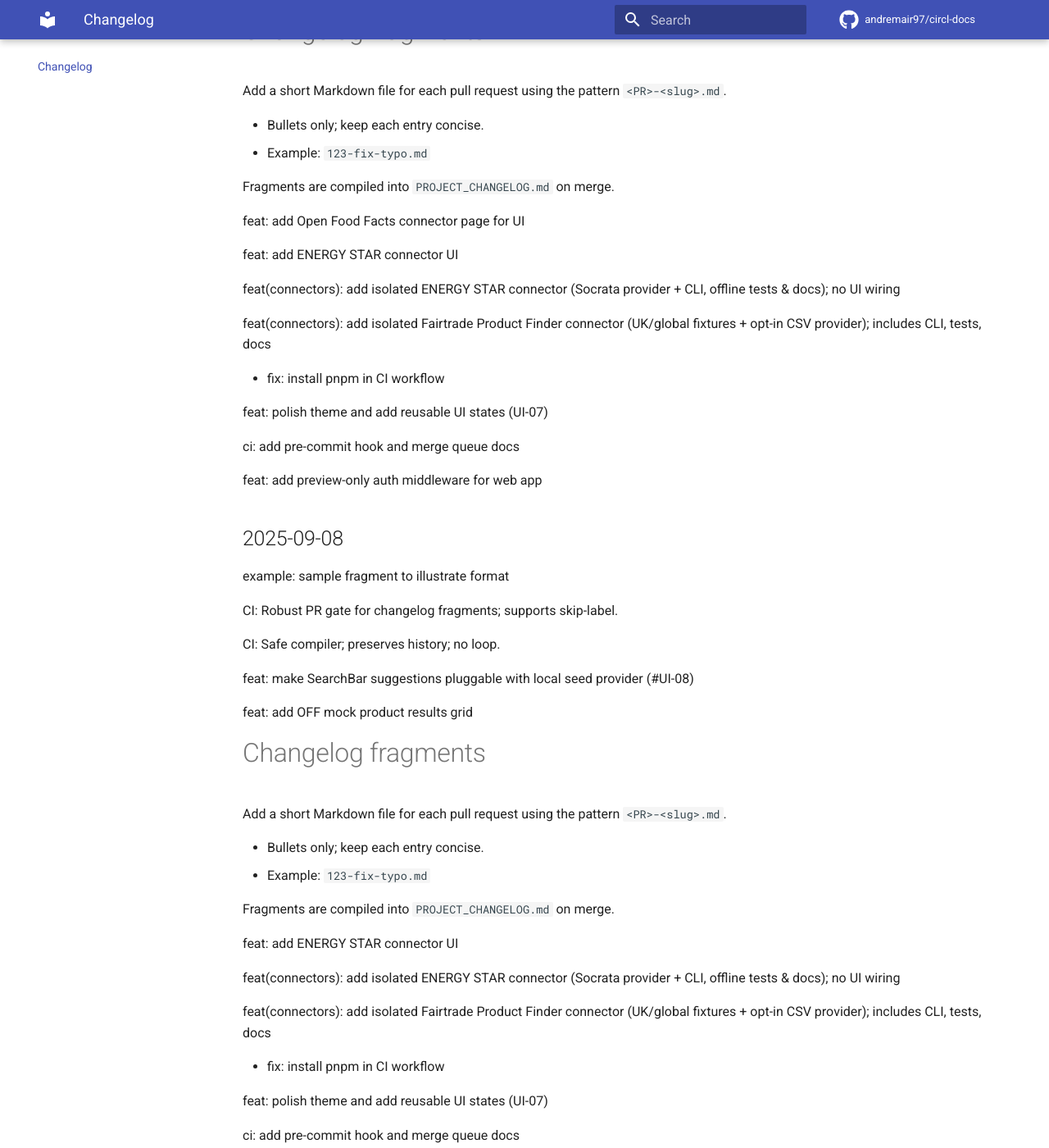
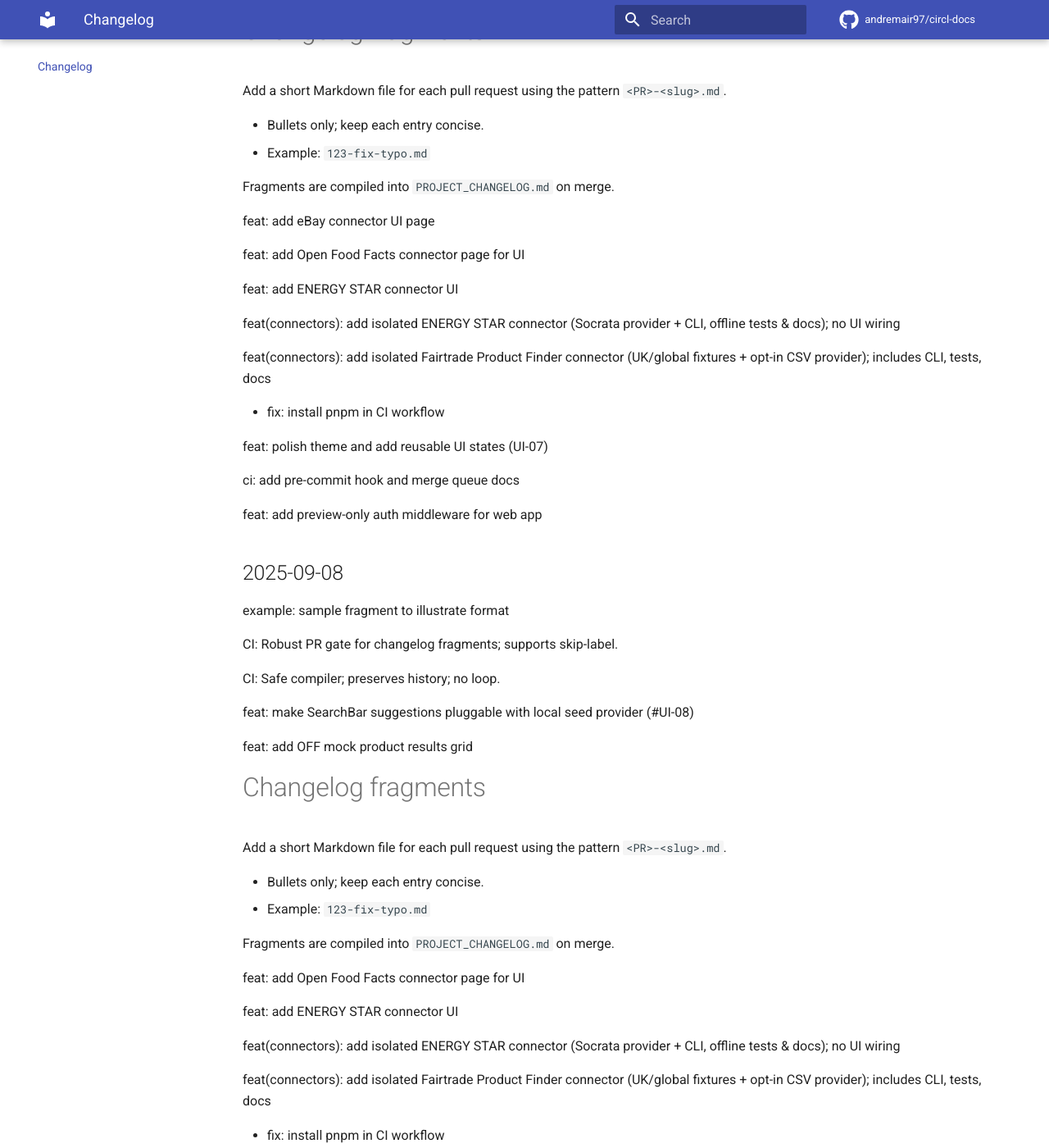
Before and after one commit to andremair97/circl-docs, an MkDocs documentation site: the page built from docs/changelog/index.md, in a window 1280 px wide and 1400 px high, scrolled down 593 px. Shown: the whole window at 82% size. Built offline with MkDocs 1.6.1 and Material for MkDocs 9.7.7, drawn with Linux system fonts in a browser that asks for light colours; comment, search, counter and statistics services are not loaded.

Commit message:
chore(changelog): compile fragments [skip ci]

```diff
--- a/PROJECT_CHANGELOG.md
+++ b/PROJECT_CHANGELOG.md
@@ -1,4 +1,43 @@
 # PROJECT_CHANGELOG
+
+## 2025-09-08
+
+example: sample fragment to illustrate format
+
+CI: Robust PR gate for changelog fragments; supports skip-label.
+
+CI: Safe compiler; preserves history; no loop.
+
+feat: make SearchBar suggestions pluggable with local seed provider (#UI-08)
+
+feat: add OFF mock product results grid
+
+# Changelog fragments
+
+Add a short Markdown file for each pull request using the pattern `<PR>-<slug>.md`.
+
+- Bullets only; keep each entry concise.
+- Example: `123-fix-typo.md`
+
+Fragments are compiled into `PROJECT_CHANGELOG.md` on merge.
+
+feat: add eBay connector UI page
+
+feat: add Open Food Facts connector page for UI
+
+feat: add ENERGY STAR connector UI
+
+feat(connectors): add isolated ENERGY STAR connector (Socrata provider + CLI, offline tests & docs); no UI wiring
+
+feat(connectors): add isolated Fairtrade Product Finder connector (UK/global fixtures + opt-in CSV provider); includes CLI, tests, docs
+
+- fix: install pnpm in CI workflow
+
+feat: polish theme and add reusable UI states (UI-07)
+
+ci: add pre-commit hook and merge queue docs
+
+feat: add preview-only auth middleware for web app
 
 ## 2025-09-08
 
```
